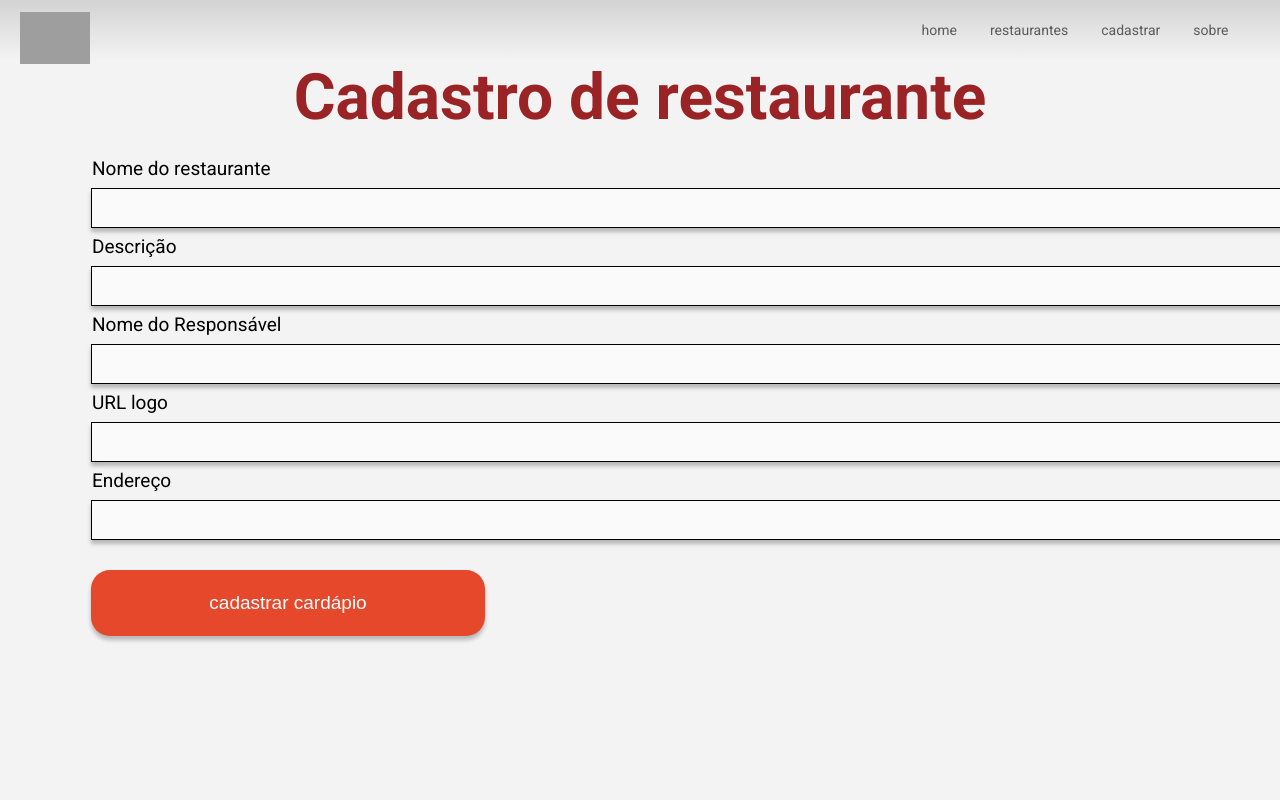
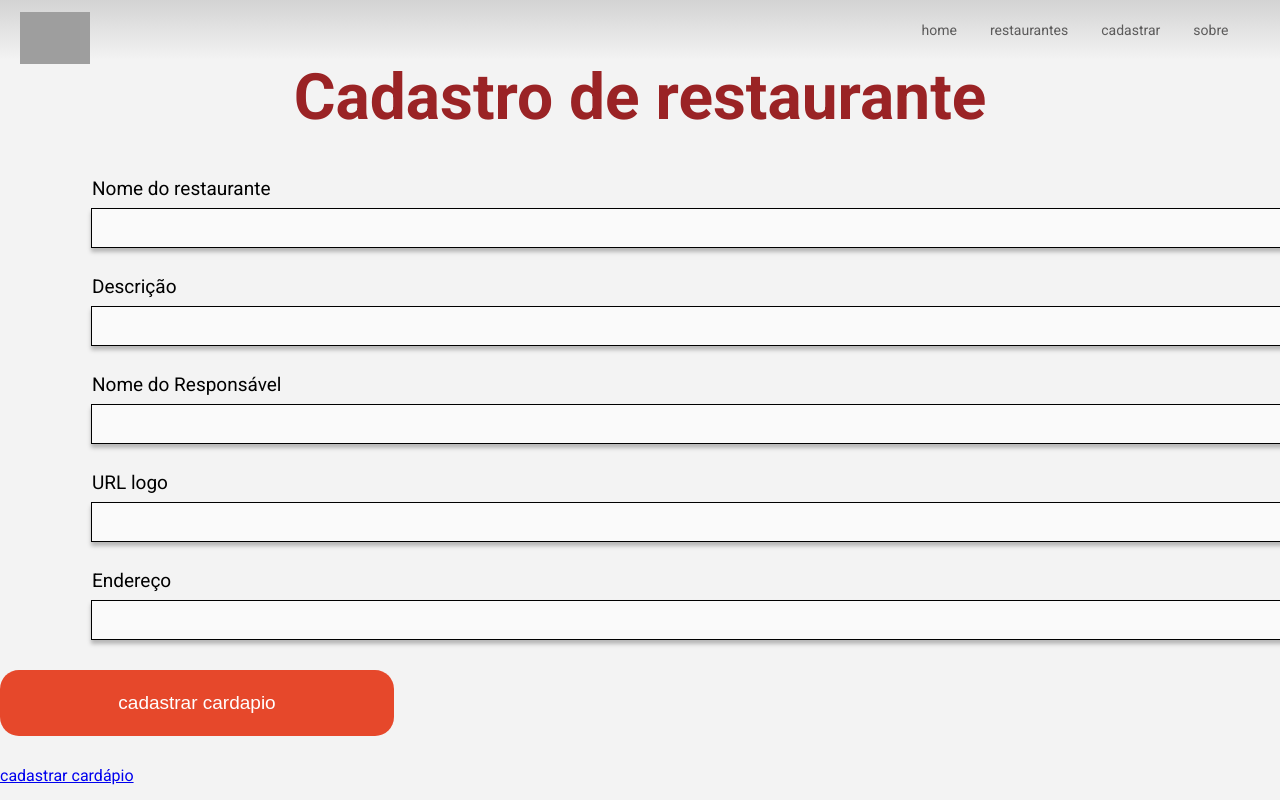
Before and after one commit to JSONs-Food-GTA-Company/frontend, a React (Create React App) app: page /createrestaurants in a window 1280 px wide. Built offline with nearby package versions, Linux system fonts and the light colour scheme; grey boxes are pictures that could not be loaded.

Commit message:
Applying CSS pattern at RestaurantsCreate module

```diff
--- a/src/components/Header/index.tsx
+++ b/src/components/Header/index.tsx
@@ -11,7 +11,7 @@ export const Header: React.FC<{}> = (props) => {
             <div className='header--buttons'>
                 <a><Link to="/">home </Link></a>
                 <a>restaurantes</a>
-                <a><Link to="/createrestaurants">cadastrar</Link></a>
+                <a><Link to="/createRestaurants">cadastrar</Link></a>
                 <a><Link to="/about">sobre</Link></a>
             </div>
         </div>
--- a/src/components/RestaurantsCreate/RestaurantsCreate.css
+++ b/src/components/RestaurantsCreate/RestaurantsCreate.css
@@ -12,26 +12,25 @@
     text-align: center;
     color: #9A2325;
 }
-label{
+.restaurants--label{
     margin-left: 92px;
-    margin-top: 20;
+    margin-top: 20px;
     font-family: 'Roboto';
     font-style: normal;
     font-size: 19px;
     line-height: 38px;
     color: #000000;
 }
-input{
+.restaurants--input{
     width: 1207px;
     height: 40px;
     margin-left: 91px;
-
     background: rgba(255, 255, 255, 0.6);
     border: 1px solid #000000;
     box-sizing: border-box;
     box-shadow: 0px 4px 4px rgba(0, 0, 0, 0.25);
 }
-#submit-button{
+.restaurants--submit{
     width: 394px;
     height: 66px;
     left: 539px;
--- a/src/components/RestaurantsCreate/index.tsx
+++ b/src/components/RestaurantsCreate/index.tsx
@@ -1,4 +1,5 @@
 import React from 'react';
+import { Link } from 'react-router-dom';
 import './RestaurantsCreate.css';
 
 
@@ -9,22 +10,23 @@ export const RestaurantsCreate: React.FC<{}> = (props) => {
         Cadastro de restaurante
       </header>
       <form className="form-restaurant">
-        <label>Nome do restaurante</label>
-        <input type="text" id="name" name="name"></input>
+        <label className='restaurants--label'>Nome do restaurante</label>
+        <input type="text" className='restaurants--input' id="name" name="name"></input>
 
-        <label>Descrição</label>
-        <input type="text" id="description" name="description"></input>
+        <label className='restaurants--label'>Descrição</label>
+        <input type="text" className='restaurants--input' id="description" name="description"></input>
 
-        <label>Nome do Responsável</label>
-        <input type="text" id="owner" name="owner"></input>
+        <label className='restaurants--label'>Nome do Responsável</label>
+        <input type="text" className='restaurants--input' id="owner" name="owner"></input>
 
-        <label>URL logo</label>
-        <input type="text" id="image_url" name="image_url"></input>
+        <label className='restaurants--label'>URL logo</label>
+        <input type="text" className='restaurants--input' id="image_url" name="image_url"></input>
 
-        <label>Endereço</label>
-        <input type="text" id="address" name="address"></input>
+        <label className='restaurants--label'>Endereço</label>
+        <input type="text" className='restaurants--input' id="address" name="address"></input>
 
-        <input type="submit" id="submit-button" value="cadastrar cardápio"></input>
+        <input type="submit" className='restaurants--submit' id="submit-button" value="cadastrar cardapio" formAction='{}'></input>
+        <Link to="/createProducts">cadastrar cardápio</Link>
       </form>
     </div>
   );
```
